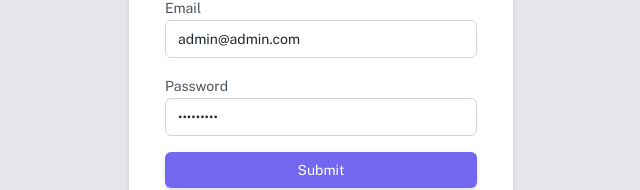
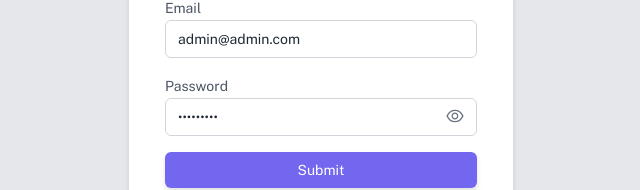
Before and after one commit to abhaseeb200/awesome-store-admin, a React (Vite) app: page /login in a window 1280 px wide. Shown: the part 378-568 px from the top of the page, without its empty margins (319-959 px from the left). Built offline with nearby package versions, Linux system fonts and the light colour scheme.

Commit message:
Add password visibility toggle to login form

```diff
--- a/src/screens/login/index.jsx
+++ b/src/screens/login/index.jsx
@@ -1,9 +1,11 @@
+import { useState } from "react";
 import { z } from "zod";
 import axios from "axios";
 import { useForm } from "@tanstack/react-form";
 import { useMutation, useQueryClient } from "@tanstack/react-query";
 import { useNavigate } from "react-router";
 import { toast } from "react-toastify";
+import { AiOutlineEye, AiOutlineEyeInvisible } from "react-icons/ai";
 import Button from "@/components/button";
 import Input from "@/components/inputs";
 import { Card } from "@/components/card";
@@ -25,6 +27,7 @@ const userSchema = z.object({
 
 const Login = () => {
   const navigate = useNavigate();
+  const [showPassword, setShowPassword] = useState(false);
 
   const queryClient = useQueryClient();
   const mutation = useMutation({
@@ -105,9 +108,10 @@ const Login = () => {
               <form.Field
                 name="password"
                 children={(field) => (
+                  <div className="relative">
                     <Input
                       id={field?.name}
-                    type="password"
+                      type={showPassword ? "text" : "password"}
                       placeholder="············"
                       label={field?.name}
                       name={field?.name}
@@ -117,6 +121,16 @@ const Login = () => {
                       messageError={field?.state?.meta?.errors}
                       autoComplete="current-password"
                     />
+                    <span
+                      className="absolute right-3 bottom-0 -translate-y-1/2 cursor-pointer text-xl text-gray-500"
+                      onClick={() => setShowPassword((prev) => !prev)}
+                      tabIndex={0}
+                      role="button"
+                      aria-label={showPassword ? "Hide password" : "Show password"}
+                    >
+                      {showPassword ? <AiOutlineEyeInvisible /> : <AiOutlineEye />}
+                    </span>
+                  </div>
                 )}
               />
 
```
Lines whose indentation alone changed are shown as unchanged.
